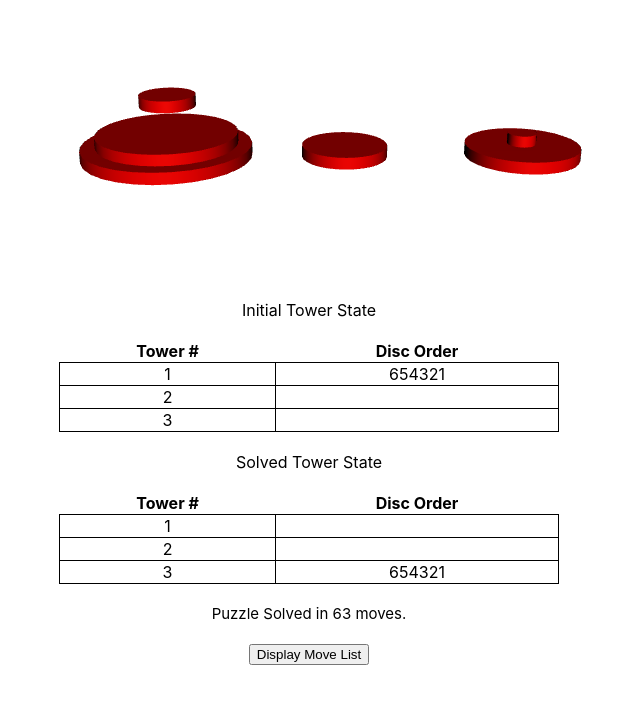
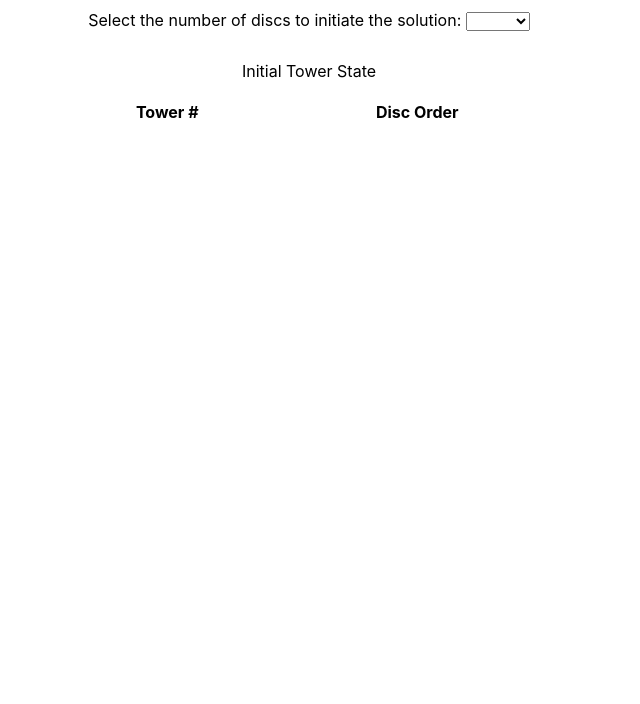
Before and after one commit to eamielke/towersofhanoi, a React (Create React App) app: page / in a window 1280 px wide. Shown: the top 704 px of the page, without its empty margins (331-971 px from the left). Built offline with nearby package versions, Linux system fonts and the light colour scheme.

Commit message:
Added ui to allow users to select # of discs

```diff
--- a/src/App.css
+++ b/src/App.css
@@ -22,6 +22,11 @@
     margin-bottom:20px;
 }
 
+.discSelector {
+  margin-top: 10px;
+  margin-bottom: 30px;
+}
+
 td {
   border: 1px solid;
 }
--- a/src/Move.js
+++ b/src/Move.js
@@ -25,12 +25,8 @@ class Move {
         return this._targetTower;
     }
 
-    get targetTowerNumber() {
-        return this._targetTowerNumber;
-    }
-
     get moveDesc() {
-        return "Moved disc " + this._disc + " from tower " + this._sourceTower + " to tower "
+        return "Moved disc " + this._disc + " from tower " + this._sourceTower.getTowerNumber() + " to tower "
             + this._targetTowerNumber;
     }
 
--- a/src/ThreeScene.js
+++ b/src/ThreeScene.js
@@ -10,6 +10,10 @@ class ThreeScene extends Component {
     }
 
     componentDidMount() {
+
+        if (this.props.discCount ===0) {
+            return;
+        }
 
         const width = this.mount.clientWidth;
         const height = this.mount.clientHeight;
--- a/src/TowerSorter.js
+++ b/src/TowerSorter.js
@@ -17,35 +17,51 @@ class TowerSorter extends Component {
 
     maxMoves = 0;
 
+
     constructor(props) {
         super(props);
+        this.state = {
+            discCount: 0,
+            towerArray: [],
+            moveHistory: [],
+            solved: false,
+            initialTowerState: []
+        };
+        this.toggleMoveListPanel = this.toggleMoveListPanel.bind(this);
+        this.handleDiscSelect = this.handleDiscSelect.bind(this);
 
+    }
+
+    setupTowers(discCount) {
         let discArray = [];
-
-        let discCount = 6;
 
         for (let j = discCount; j > 0; j--) {
             discArray.push(j);
         }
 
-        this.maxMoves = Math.pow(2, (discArray[0]));
+        this.maxMoves = Math.pow(2, (discArray.length));
+
+        this.previousDisk = -1;
+        this.moveCount = 0;
 
         let solution = discArray.join('');
+
+        this.towerArray.splice(0, this.towerArray.length);
+        this.towerArray = [];
+        this.moveHistory.splice(0, this.towerArray.length);
+        this.moveHistory = [];
 
         this.towerArray.push(new Tower(true, solution, 1, discArray));
         this.towerArray.push(new Tower(false, solution, 2));
         this.towerArray.push(new Tower(false, solution, 3));
 
-        this.state = {
+        this.setState( {
             discCount: discCount,
             towerArray: [],
-            moveHistory: [],
+            moveHistory: this.moveHistory,
             solved: false,
             initialTowerState: TowerSorter.cloneTowerArray(this.towerArray),
-        };
-
-        this.toggleMoveListPanel = this.toggleMoveListPanel.bind(this);
-
+        });
     }
 
     static cloneTowerArray(towerArray) {
@@ -161,9 +177,12 @@ class TowerSorter extends Component {
     }
 
 
-    componentDidMount() {
-
-        this.solvePuzzle();
+    handleDiscSelect(event) {
+        if (event.target.value > 0) {
+            console.log("changing disc count to: " + event.target.value);
+            this.setupTowers(event.target.value);
+            this.solvePuzzle();
+        }
     }
 
     solvePuzzle() {
@@ -176,6 +195,8 @@ class TowerSorter extends Component {
 
         let solved = false;
         let iterationCount = 1;
+
+        console.log('Prior to loop start - Solved: ' + solved + " iterationCount: " + iterationCount + " max moves: " + this.maxMoves);
 
         while (!solved && iterationCount <= this.maxMoves) {
 
@@ -223,7 +244,15 @@ class TowerSorter extends Component {
         return (
             <div>
                 {this.state.solved &&
-                <ThreeScene moveHistory={this.state.moveHistory} discCount={this.state.discCount}/>}
+                <ThreeScene key={this.state.discCount} moveHistory={this.state.moveHistory} discCount={this.state.discCount}/>}
+                <div className="discSelector">Select the number of discs to initiate the solution: <select ref="discSelector" onChange={this.handleDiscSelect}>
+                    <option value="0"></option>
+                    <option value="3">3 discs</option>
+                    <option value="4">4 discs</option>
+                    <option value="5">5 discs</option>
+                    <option value="6">6 discs</option>
+                    <option value="7">7 discs</option>
+                </select></div>
                 <div>Initial Tower State</div>
                 <table className="centeredTable">
                     <tbody>
@@ -244,7 +273,7 @@ class TowerSorter extends Component {
                     </tbody>
                 </table>
 
-                <div>Solved Tower State</div>
+                {this.state.solved && <div>Solved Tower State</div> &&
                 <table className="centeredTable">
                     <tbody>
                     <tr>
@@ -263,11 +292,11 @@ class TowerSorter extends Component {
                     })}
 
                     </tbody>
-                </table>
+                </table>}
 
                 {puzzleBanner}
 
-                <button onClick={this.toggleMoveListPanel}> Display Move List</button>
+                {this.state.solved && <button onClick={this.toggleMoveListPanel}> Display Move List</button>}
 
                 {this.state.displayMoveList && <MoveList moveHistory={this.state.moveHistory}/>}
             </div>
```
